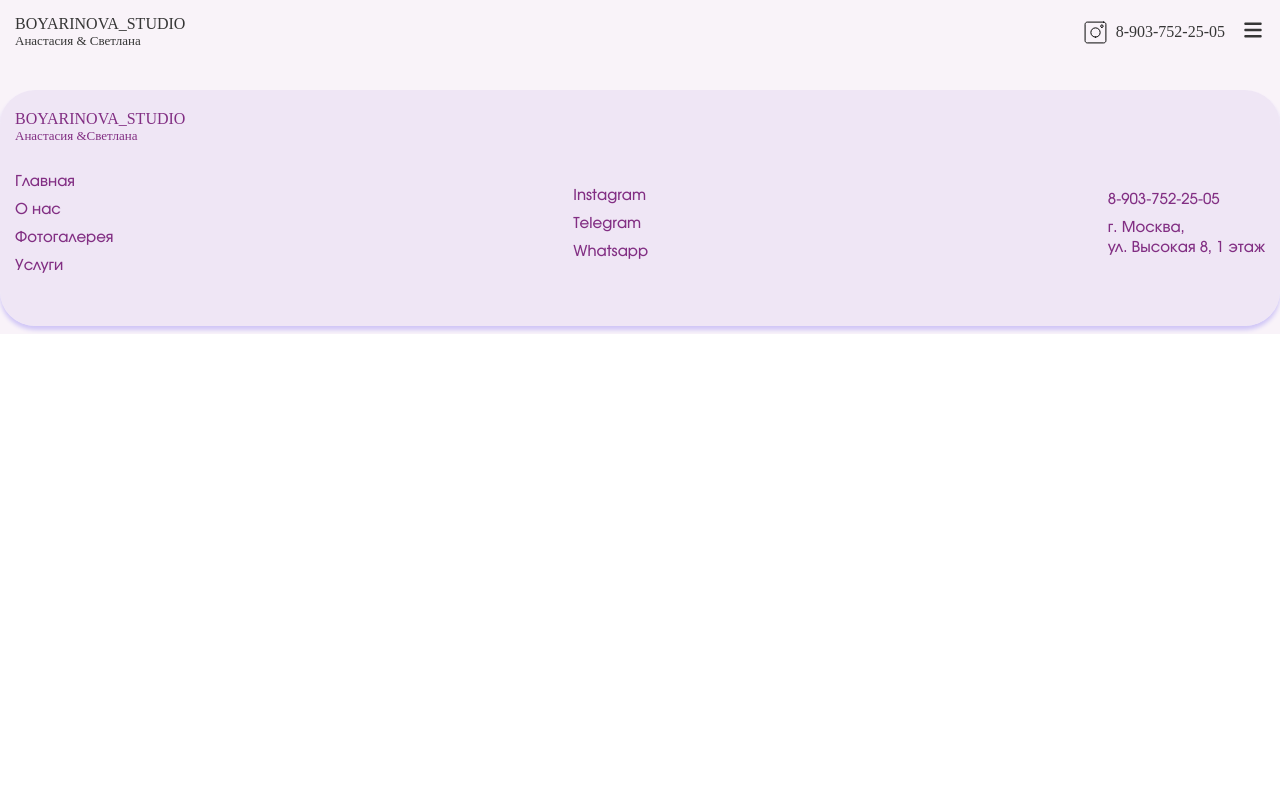
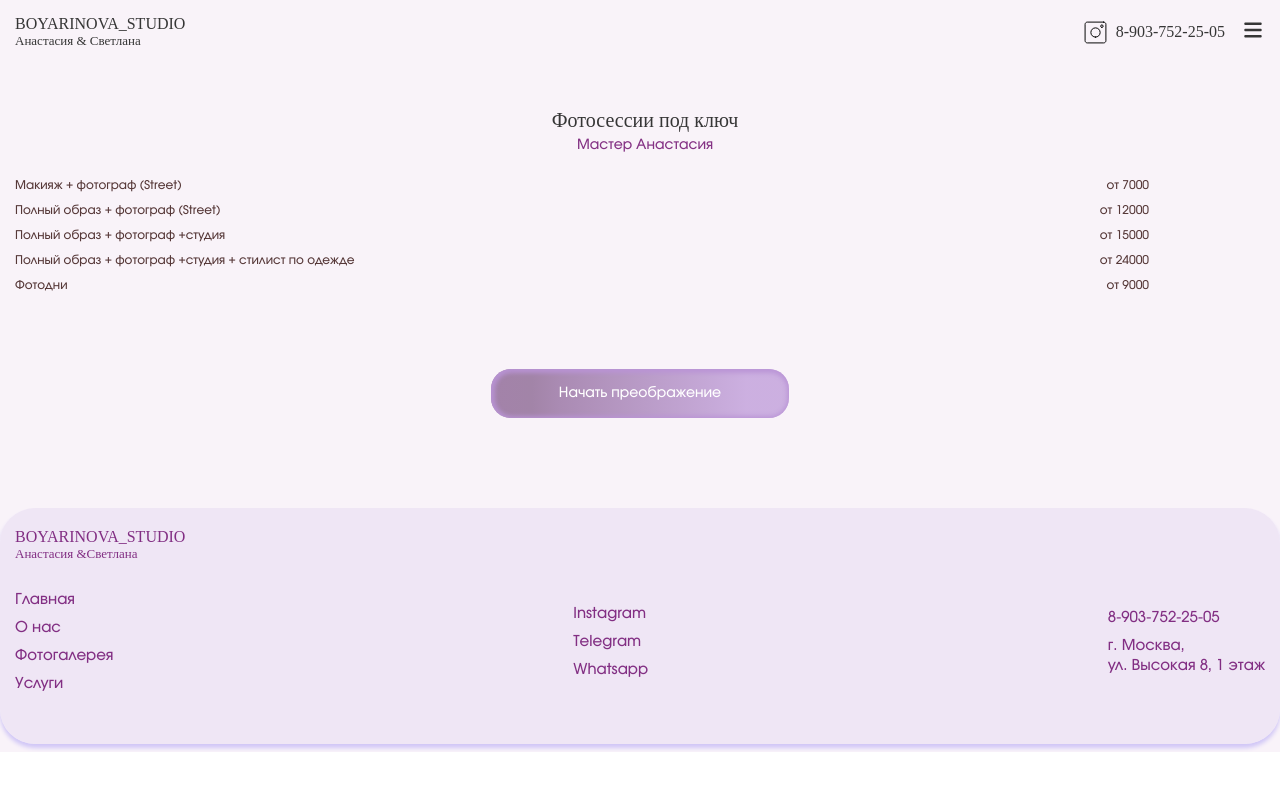
Before and after one commit to anna-kudrow/makeup-beauty-studio, a React (Vite) app: page /photoshoot-price in a window 1280 px wide. Shown: the top 790 px of the page. Built offline with nearby package versions, Linux system fonts and the light colour scheme; a web font is replaced by a local one.

Commit message:
photoshooting price

```diff
--- a/src/App.tsx
+++ b/src/App.tsx
@@ -5,6 +5,7 @@ import { MainSection } from "./components/MainSection/MainSection.tsx";
 import { Layout } from './layout/Layout.tsx';
 import { HairServicePrice } from './components/MainSection/Price/HairServicePrice.tsx';
 import { MakeUpPrice } from './components/MainSection/Price/MakeUpPrice.tsx';
+import { PhotoshootPrice } from './components/MainSection/Price/PhotoshootPrice.tsx';
 
 const router = createBrowserRouter([
   {
@@ -29,7 +30,7 @@ const router = createBrowserRouter([
       },
       {
         path: "/photoshoot-price",
-        element: <></>,
+        element: <PhotoshootPrice/>,
       },
     ],
   },
--- /dev/null
+++ b/src/components/MainSection/Price/PhotoshootPrice.tsx
@@ -0,0 +1,26 @@
+import { StartButton } from '@/ui/StartButton/StartButton'
+import { TitlePrice } from '@/ui/TitlePrice/TitlePrice'
+import './price.css'
+
+export const PhotoshootPrice = () => {
+  return (
+    <>
+        <div className="price-box">
+        <TitlePrice title="Фотосессии под ключ" subtitle="Мастер Анастасия" />
+            <div className="price-table price-table__single">
+                <p className="price-table__service">Макияж + фотограф (Street)</p>
+                <span className="price-table__amount">от 7000</span>
+                <p className="price-table__service">Полный образ + фотограф (Street)</p>
+                <span className="price-table__amount">от 12000</span>
+                <p className="price-table__service">Полный образ + фотограф +студия </p>
+                <span className="price-table__amount">от 15000</span>
+                <p className="price-table__service">Полный образ + фотограф +студия + стилист по одежде  </p>
+                <span className="price-table__amount">от 24000</span>
+                <p className="price-table__service">Фотодни</p>
+                <span className="price-table__amount">от 9000</span>
+            </div>
+        </div>
+        <StartButton addClass='flex mx-auto '/>
+    </>
+  )
+}
--- a/src/components/MainSection/Price/Price.tsx
+++ b/src/components/MainSection/Price/Price.tsx
@@ -50,7 +50,9 @@ export const Price = () => {
 							<li className="services__item">Фотограф</li>
 							<li className="services__item">Стилист по одежде</li>
 						</ul>
-						<ButtonPrice />
+						<Link to='/photoshoot-price'>
+							<ButtonPrice />
+						</Link>
 					</li>
 				</ul>
 			</div>
```
Also changed, not shown: src/App.css (+0 -19 lines), src/components/MainSection/Price/MakeUpPrice.tsx (indentation only).
